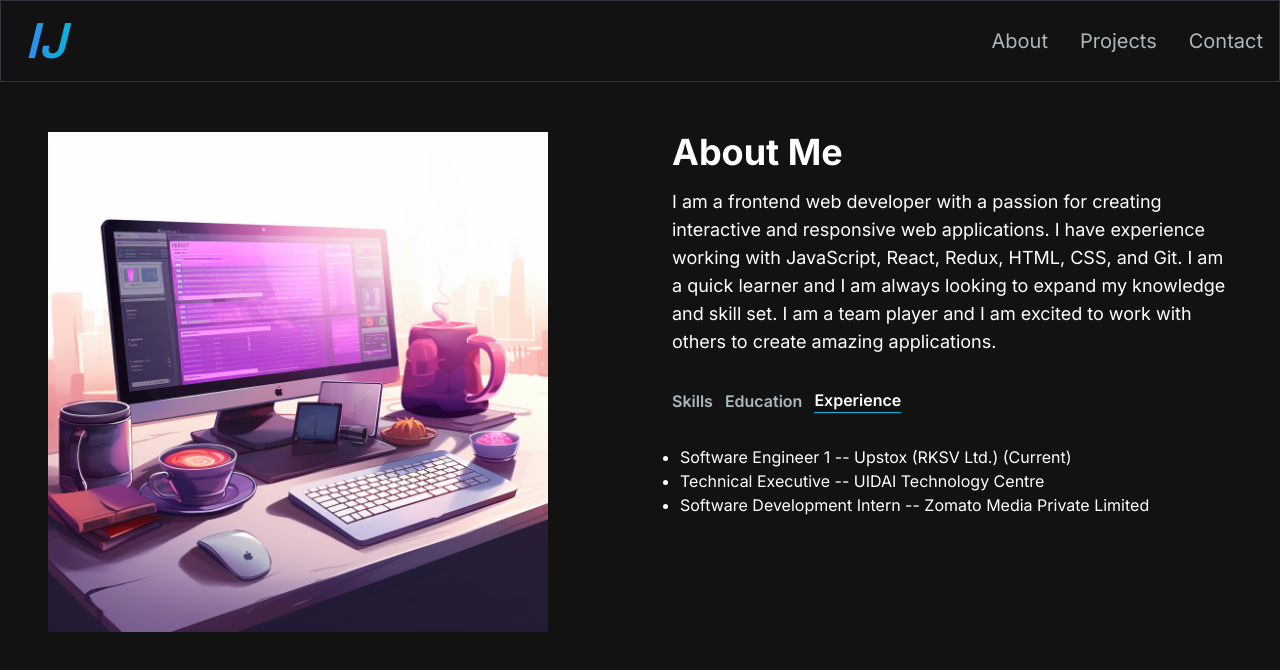
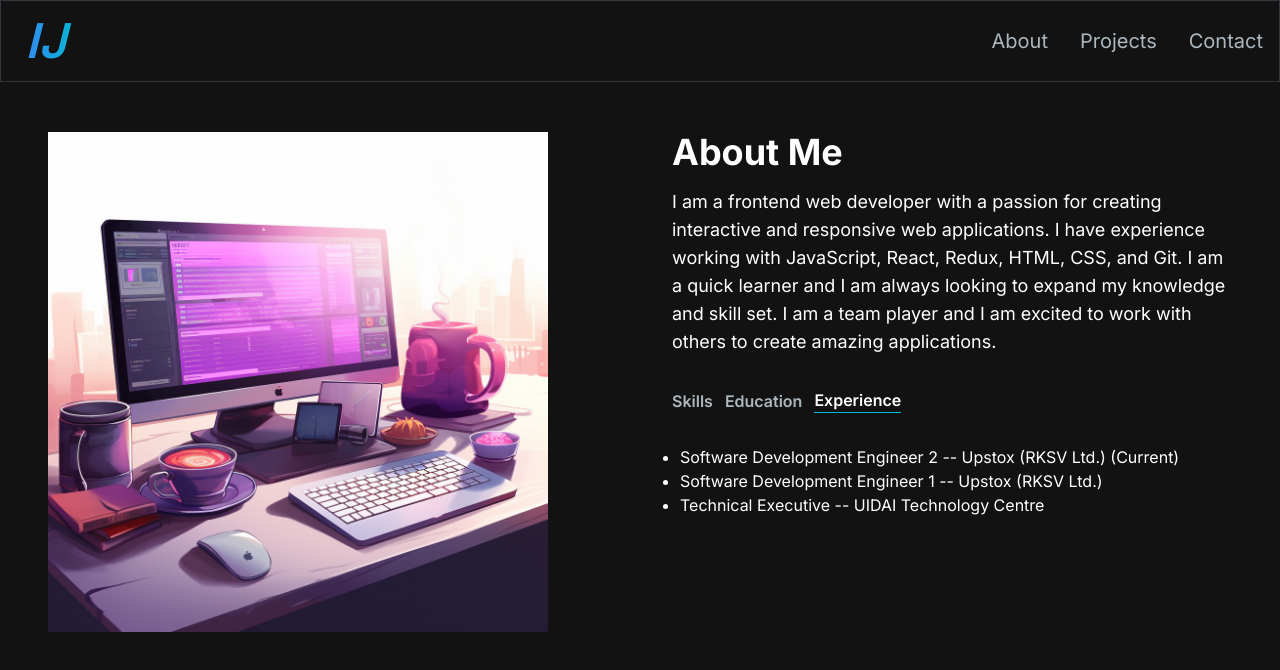
Before and after one commit to isha-0806/portfolio, a Next.js app: page / in a window 1280 px wide. Both pictures are taken after a click on the button "Experience". Shown: the part 561-1231 px from the top of the page. Built offline with nearby package versions, Linux system fonts and the light colour scheme.

Commit message:
Updated resume and experience

```diff
--- a/app/components/AboutSection.tsx
+++ b/app/components/AboutSection.tsx
@@ -43,9 +43,11 @@ const AboutSection = () => {
       id: "experience",
       content: (
         <ul className="list-disc pl-2">
-          <li>Software Engineer 1 -- Upstox (RKSV Ltd.) (Current)</li>
+          <li>
+            Software Development Engineer 2 -- Upstox (RKSV Ltd.) (Current)
+          </li>
+          <li>Software Development Engineer 1 -- Upstox (RKSV Ltd.)</li>
           <li>Technical Executive -- UIDAI Technology Centre</li>
-          <li>Software Development Intern -- Zomato Media Private Limited</li>
         </ul>
       ),
     },
```
Also changed, not shown: 1 other file (tests, documents, lock files or other folders).
